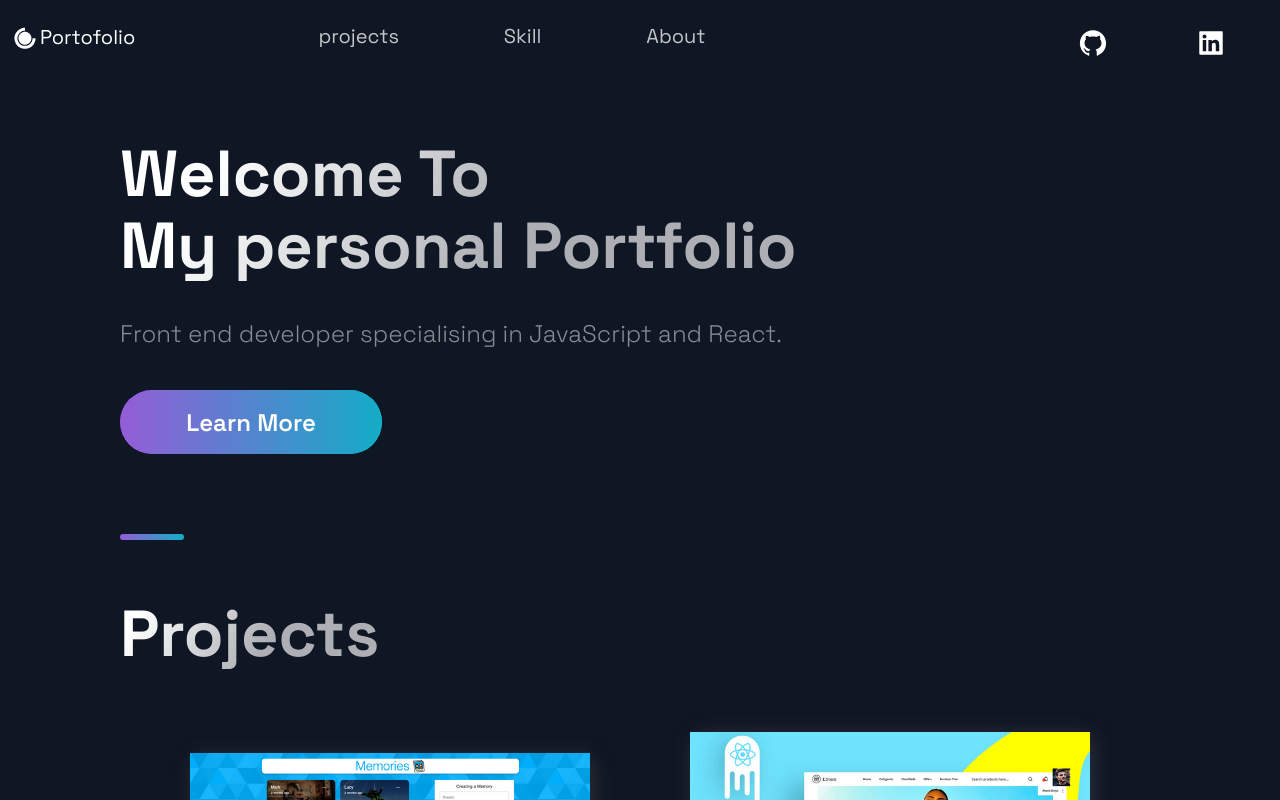
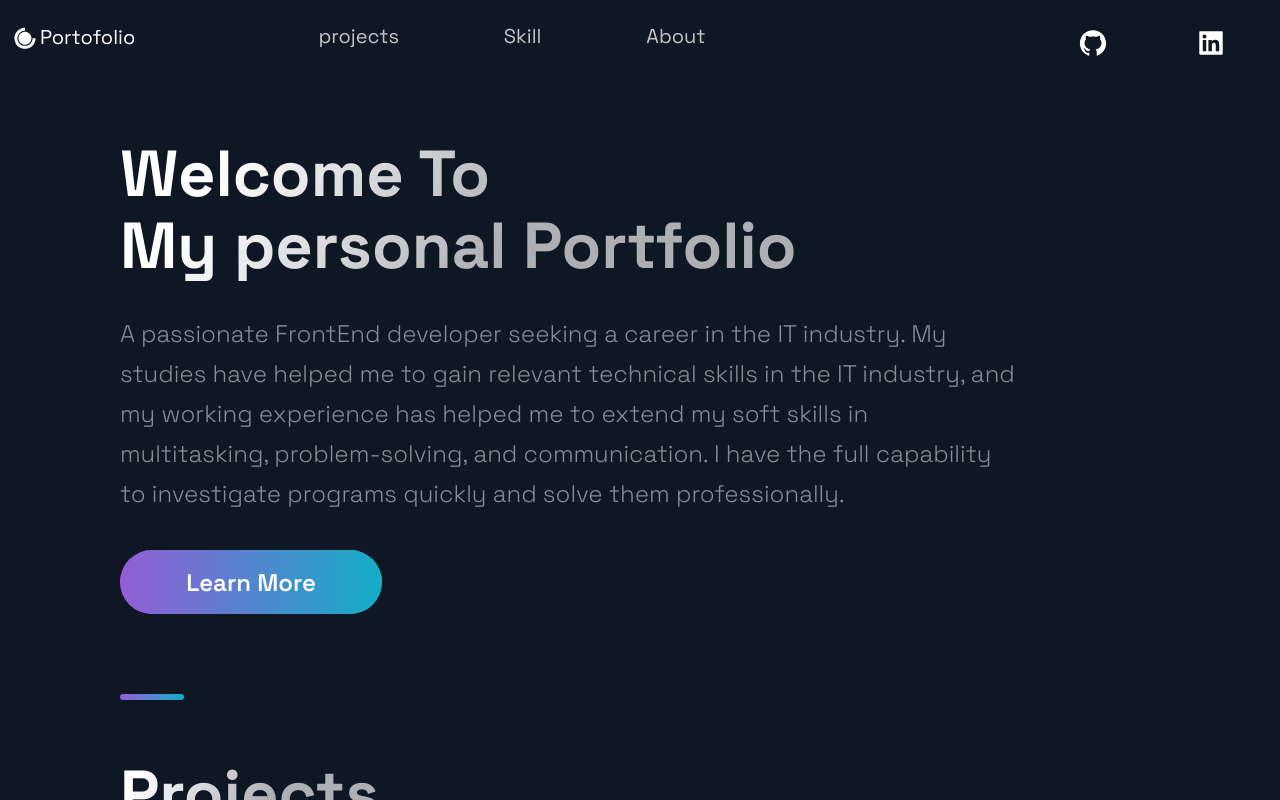
Before and after one commit to Fumicode01/Portfolio-nextjs, a Next.js app: page / in a window 1280 px wide. Shown: the top 800 px of the page. Built offline with nearby package versions, Linux system fonts and the light colour scheme.

Commit message:
changed title

```diff
--- a/src/components/Hero/Hero.js
+++ b/src/components/Hero/Hero.js
@@ -12,7 +12,11 @@ const Hero = (props) => (
         My personal Portfolio
       </SectionTitle>
       <SectionText>
-        Front end developer specialising in JavaScript and React.
+      A passionate FrontEnd developer seeking a career in the IT industry.
+      My studies have helped me to gain relevant technical skills in the IT industry,
+      and my working experience has helped me to extend my soft skills in multitasking,
+      problem-solving, and communication.
+      I have the full capability to investigate programs quickly and solve them professionally.
       </SectionText>
       <Button onClick={()=> window.location = "#projects"}>Learn More</Button>
     </LeftSection>
--- a/src/styles/GlobalComponents/index.js
+++ b/src/styles/GlobalComponents/index.js
@@ -55,7 +55,7 @@ export const SectionTitle = styled.h2`
 `
 
 export const SectionText = styled.p`
-  max-width: 800px;
+  max-width: 900px;
   font-size: 24px;
   line-height: 40px;
   font-weight: 300;
```
